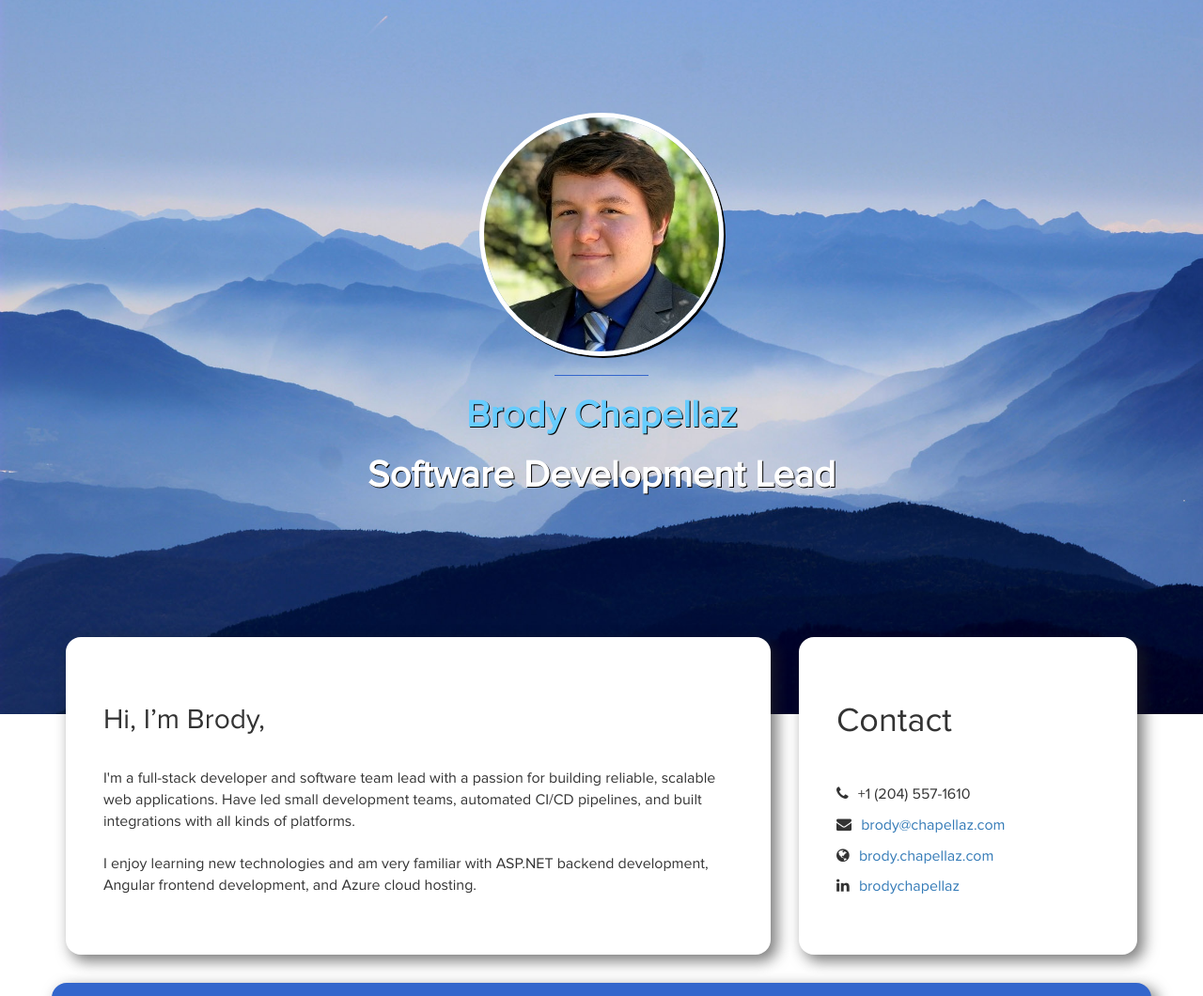
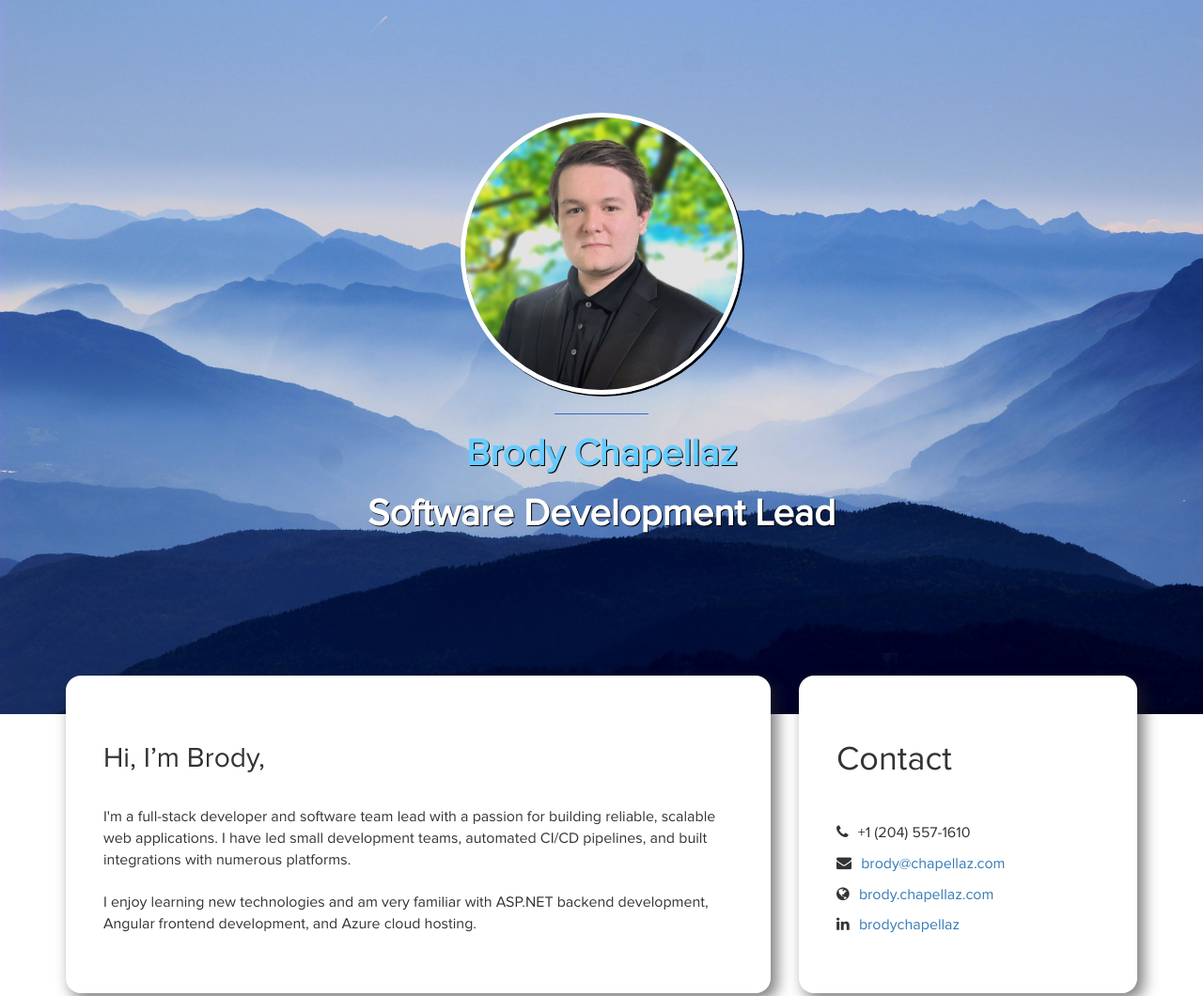
Before and after one commit to blu-jay/blu-jay.github.io, a plain HTML site: page index.html in a window 1280 px wide. Shown: the part 40-1100 px from the top of the page at 94% size. Drawn offline with Linux system fonts and the light colour scheme.

Commit message:
replace pfp

```diff
--- a/index.html
+++ b/index.html
@@ -30,7 +30,7 @@
 		<div class="container">
 			<div class="row">
 				<div class="col-md-12 col-sm-12">
-					<img src="images/tm-easy-profile.jpg" class="img-responsive img-circle tm-border"
+					<img src="images/pfp.png"  style="width: 300px;" class="img-responsive img-circle tm-border"
 						alt="profile picture">
 					<hr>
 					<h1 class="tm-title bold shadow">Brody Chapellaz</h1>
@@ -47,8 +47,8 @@
 					<h3>Hi, I’m Brody,</h3>
 					<p>
 						I'm a full-stack developer and software team lead with a passion for building reliable, scalable
-						web applications. Have led small development teams, automated CI/CD pipelines, and built
-						integrations with all kinds of platforms.
+						web applications. I have led small development teams, automated CI/CD pipelines, and built
+						integrations with numerous platforms.
 						<br>
 						<br>
 						I enjoy learning new technologies and am very familiar with ASP.NET backend development,
```
Also changed, not shown: images/pfp.png (added), images/tm-easy-profile.jpg (deleted).
